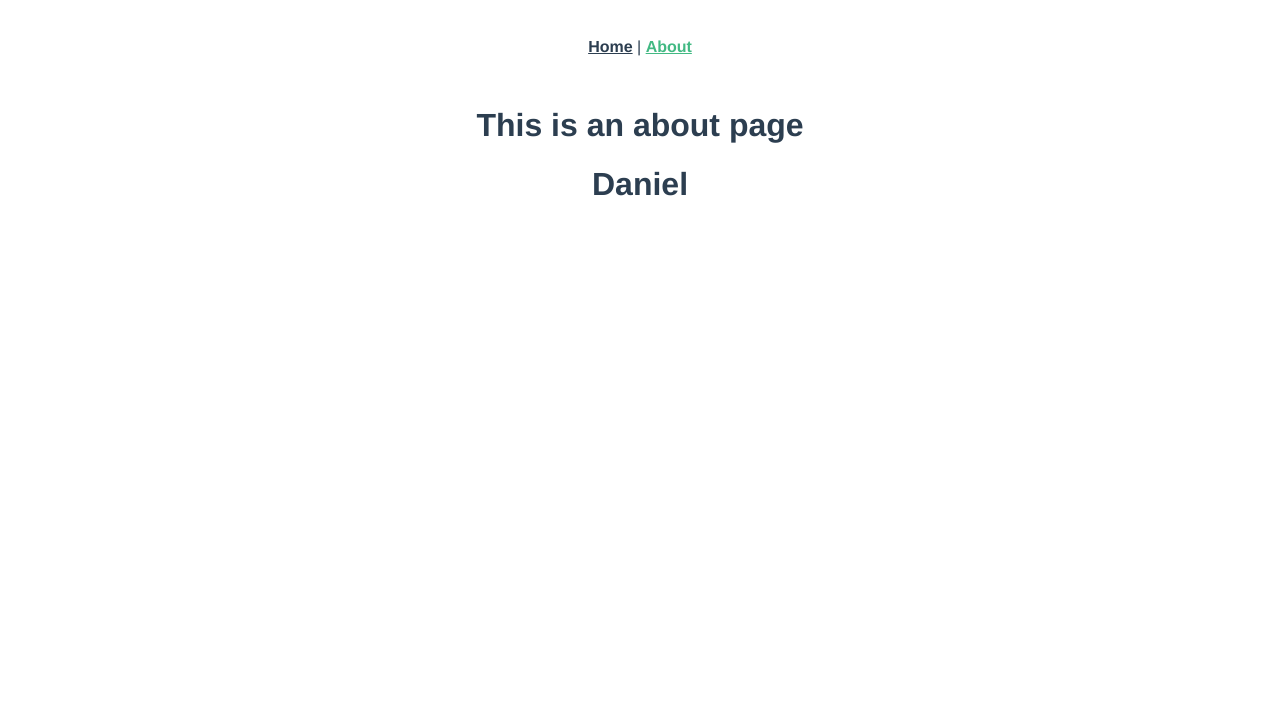
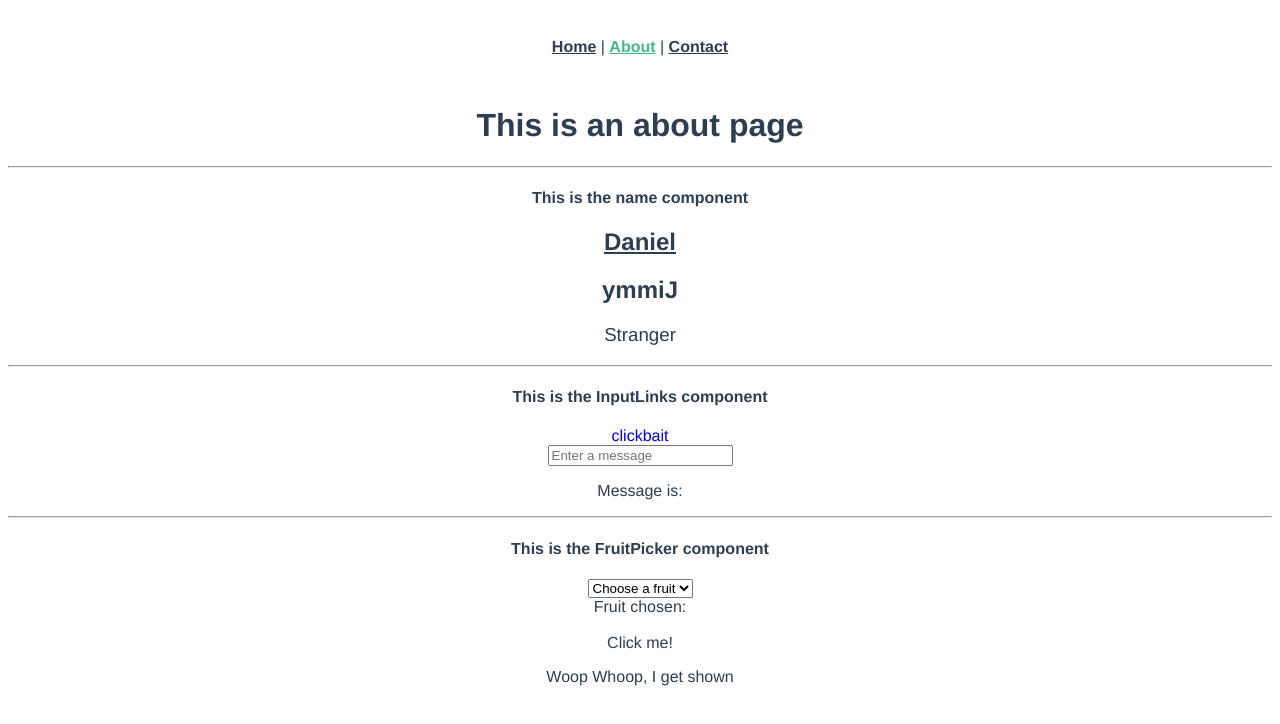
Before and after one commit to DanielGordon1/trailblazer, a Vue app: page /#/about in a window 1280 px wide. Shown: the top 724 px of the page. Built offline with nearby package versions, Linux system fonts and the light colour scheme.

Commit message:
Built a few more components.

```diff
--- a/src/App.vue
+++ b/src/App.vue
@@ -2,7 +2,8 @@
   <div id="app">
     <div id="nav">
       <router-link to="/">Home</router-link> |
-      <router-link to="/about">About</router-link>
+      <router-link to="/about">About</router-link> |
+      <router-link to="/contact">Contact</router-link>
     </div>
     <router-view/>
   </div>
--- /dev/null
+++ b/src/components/FruitPicker.vue
@@ -0,0 +1,50 @@
+<template>
+  <div class="fruit-picker">
+    <div v-if="shouldThisBeShown">
+      <hr>
+      <h4>This is the FruitPicker component</h4>
+      <select v-model="selectedFruit">
+        <option disabled value="">Choose a fruit</option>
+        <option v-for="fruit in fruits">{{ fruit }}</option>
+      </select>
+      <br>
+    <span>Fruit chosen: {{ selectedFruit }}</span>
+    <br>
+    <br>
+    <!-- <a v-on:click="handleClick('No it should not')">Click me!</a> -->
+    <!-- Shorthand syntax -->
+    <a @click="handleClick('No it should not')">Click me!</a>
+    </div>
+    <hr v-show="!shouldThisBeShown">
+    <p v-on:click="handleShown($event)" v-show="showThis">Woop Whoop, I get shown</p>
+  </div>
+</template>
+
+<script>
+  export default {
+    name: "FruitPicker",
+    props: {
+      fruits: {
+        type: Array,
+        required: true
+      }
+    },
+    data() {
+      return {
+        selectedFruit: "",
+        shouldThisBeShown: true,
+        showThis: true
+      }
+    },
+    methods: {
+      handleClick: function(text) {
+        alert(text)
+        this.shouldThisBeShown = false
+      },
+      handleShown: function(event) {
+        console.log(event);
+        this.showThis = false
+      }
+    }
+  }
+</script>
--- /dev/null
+++ b/src/components/InputLinks.vue
@@ -0,0 +1,27 @@
+<template>
+  <div class="input-links">
+    <hr>
+    <h4>This is the InputLinks component</h4>
+    <a class="link" :href="url">{{ linkText }}</a>
+    <br>
+    <input v-model="message" placeholder="Enter a message">
+    <p>Message is: {{ message }}</p>
+  </div>
+</template>
+
+<style>
+  .link {text-decoration: none; }
+</style>
+
+<script>
+  export default {
+    name: 'InputLinks',
+    data() {
+      return {
+        url: "www.google.com",
+        linkText: "clickbait",
+        message: ""
+      }
+    }
+  }
+</script>
--- a/src/components/Name.vue
+++ b/src/components/Name.vue
@@ -1,15 +1,43 @@
 <template>
   <div class="username">
-    <h1>{{ username }}</h1>
+    <hr>
+    <h4>This is the name component</h4>
+    <h2 :style="{textDecoration: decoration}">{{ username }}</h2>
+    <h2>{{ secondname.split('').reverse().join('') }}</h2>
+    <h3 class="light">{{ thirdname | fallback | capitalize }}</h3>
   </div>
+
 </template>
 
+<style>
+.light { font-weight: lighter; }
+</style>
 
 <script>
+
 export default {
   name: "Name",
   props: {
-    username: String
+    username: {
+      type: String,
+      required: true
+    }
+  },
+  data() {
+    return {
+    secondname: "Jimmy",
+    thirdname: "",
+    decoration: "underline",
+    message: ""
+    }
+  },
+  filters: {
+    fallback: (thirdname) => {
+      return thirdname ? thirdname : "stranger"
+    },
+    capitalize: (fallback) => {
+      return fallback.charAt(0).toUpperCase() + fallback.slice(1)
+    }
   }
-};
+}
 </script>
--- a/src/router.js
+++ b/src/router.js
@@ -19,6 +19,15 @@ export default new Router({
       // which is lazy-loaded when the route is visited.
       component: () =>
         import(/* webpackChunkName: "about" */ "./views/About.vue")
+    },
+    {
+      path: "/contact",
+      name: "contact",
+      // route level code-splitting
+      // this generates a separate chunk (about.[hash].js) for this route
+      // which is lazy-loaded when the route is visited.
+      component: () =>
+        import(/* webpackChunkName: "about" */ "./views/Contact.vue")
     }
   ]
 });
--- a/src/views/About.vue
+++ b/src/views/About.vue
@@ -2,17 +2,29 @@
   <div class="about">
     <h1>This is an about page</h1>
     <Name username="Daniel"></Name>
+    <InputLinks></InputLinks>
+    <FruitPicker :fruits=fruits></FruitPicker>
   </div>
 </template>
 
 <script>
 // @ is an alias to /src
 import Name from "@/components/Name.vue";
+import InputLinks from "@/components/InputLinks.vue";
+import FruitPicker from "@/components/FruitPicker.vue";
 
 export default {
   name: "about",
+  data: function() {
+    // Make this array available in this component so that it can be sent as a prop to the FruitPicker component.
+    return {
+      fruits: ['Apple', 'Banana', 'Strawberry']
+    }
+  },
   components: {
-    Name
+    Name,
+    InputLinks,
+    FruitPicker,
   }
 };
 </script>
--- /dev/null
+++ b/src/views/Contact.vue
@@ -0,0 +1,3 @@
+<template>
+
+</template>
```
